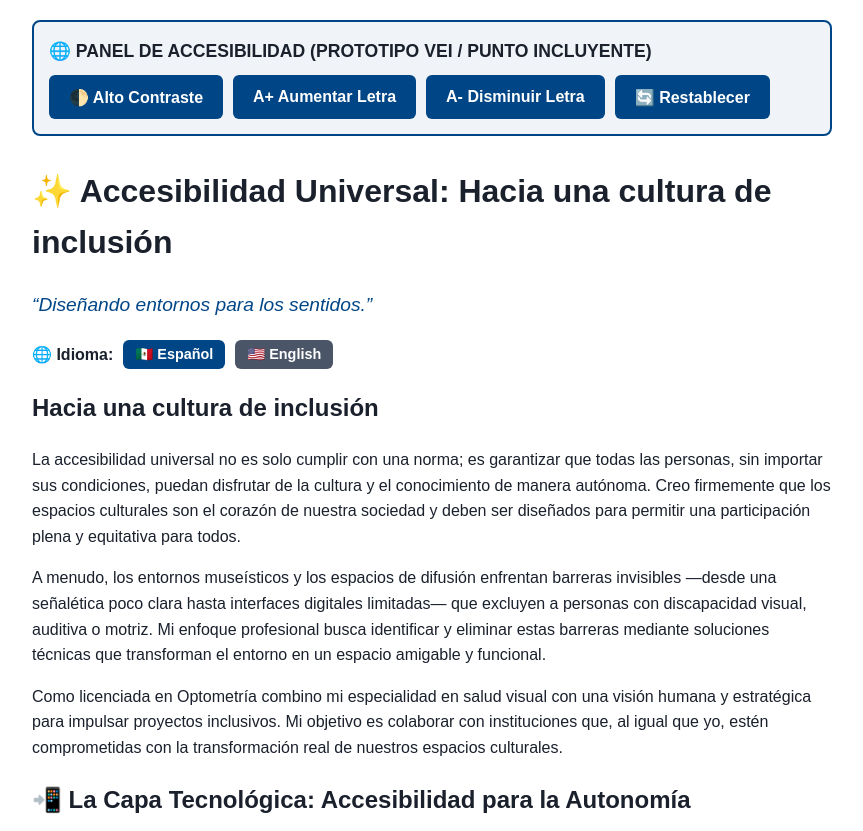
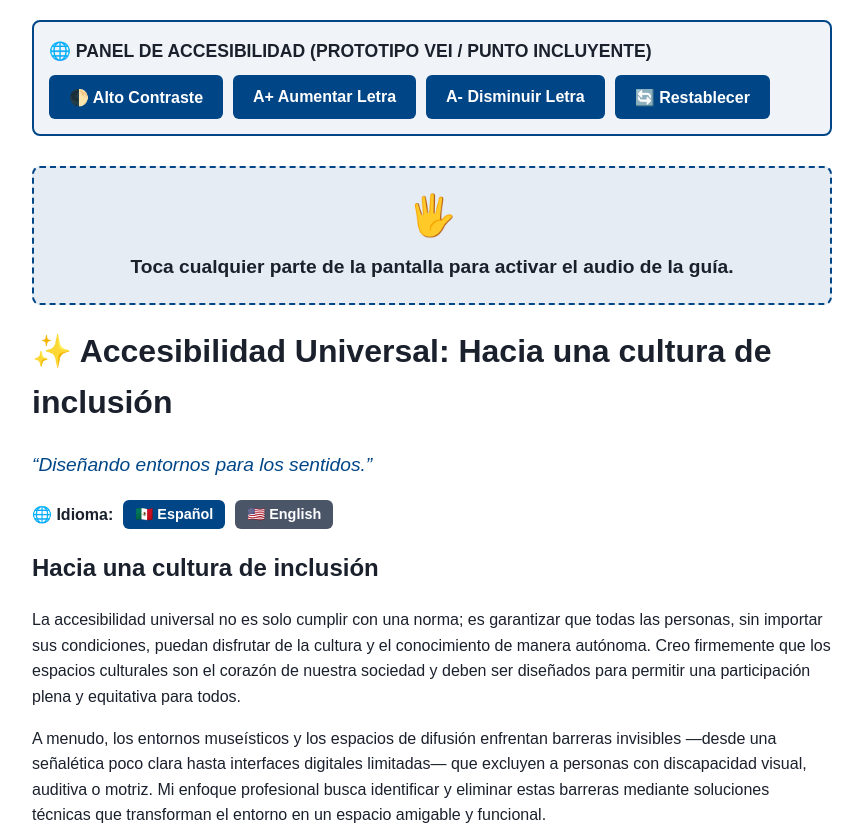
Before and after one commit to puntoaccesible/1museo, a plain HTML site: page index.html in a window 1280 px wide. Shown: the top 831 px of the page, without its empty margins (208-1071 px from the left). Drawn offline with Linux system fonts and the light colour scheme.

Commit message:
Update index.html

```diff
--- a/index.html
+++ b/index.html
@@ -109,7 +109,18 @@
             </div>
         </header>
 
-        <!-- CONTENIDO PRINCIPAL -->
+        <!-- CONTENIDO PRINCIPAL -->        <!-- BIENVENIDA PARA LECTORES DE PANTALLA (TALKBACK/VOICEOVER) -->
+        <div role="alert" aria-live="assertive" class="sr-only" style="position: absolute; width: 1px; height: 1px; padding: 0; margin: -1px; overflow: hidden; clip: rect(0,0,0,0); border: 0;">
+            Bienvenido al Prototipo V E I. Toca cualquier parte de la pantalla para activar el audio de la guía.
+        </div>
+
+        <!-- AVISO VISUAL DE LA MANITA -->
+        <div style="background-color: rgba(0, 70, 135, 0.1); border: 2px dashed var(--primario); padding: 15px; border-radius: 8px; text-align: center; margin-bottom: 20px;">
+            <span style="font-size: 2.5rem;" aria-hidden="true">🖐️</span>
+            <p style="font-size: 1.2rem; font-weight: bold; margin: 5px 0;">Toca cualquier parte de la pantalla para activar el audio de la guía.</p>
+        </div>
+
+
         <main>
             <h1>✨ Accesibilidad Universal: Hacia una cultura de inclusión</h1>
             <p style="font-style: italic; font-size: 1.2rem; color: var(--primario);">“Diseñando entornos para los sentidos.”</p>
```
